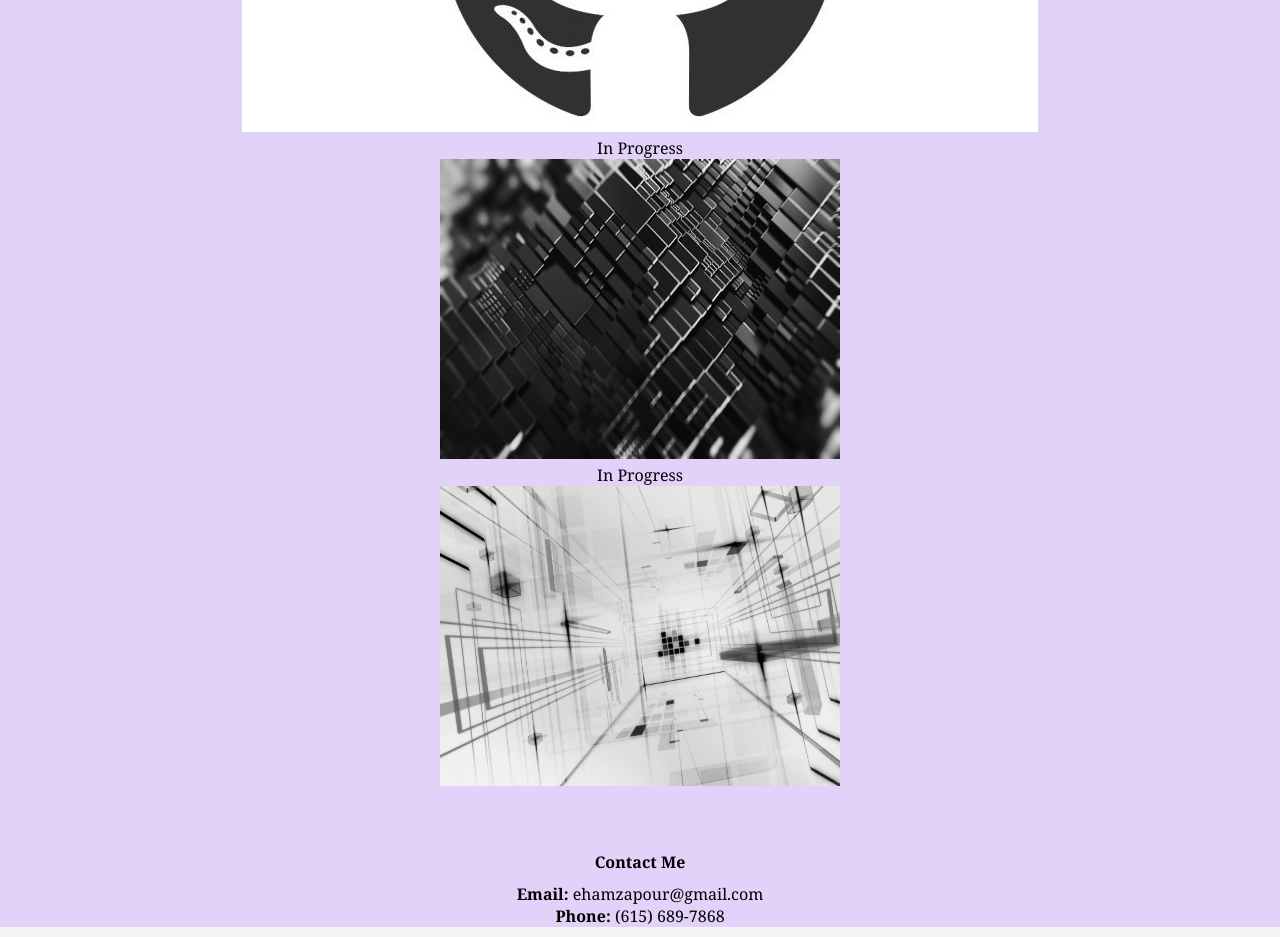
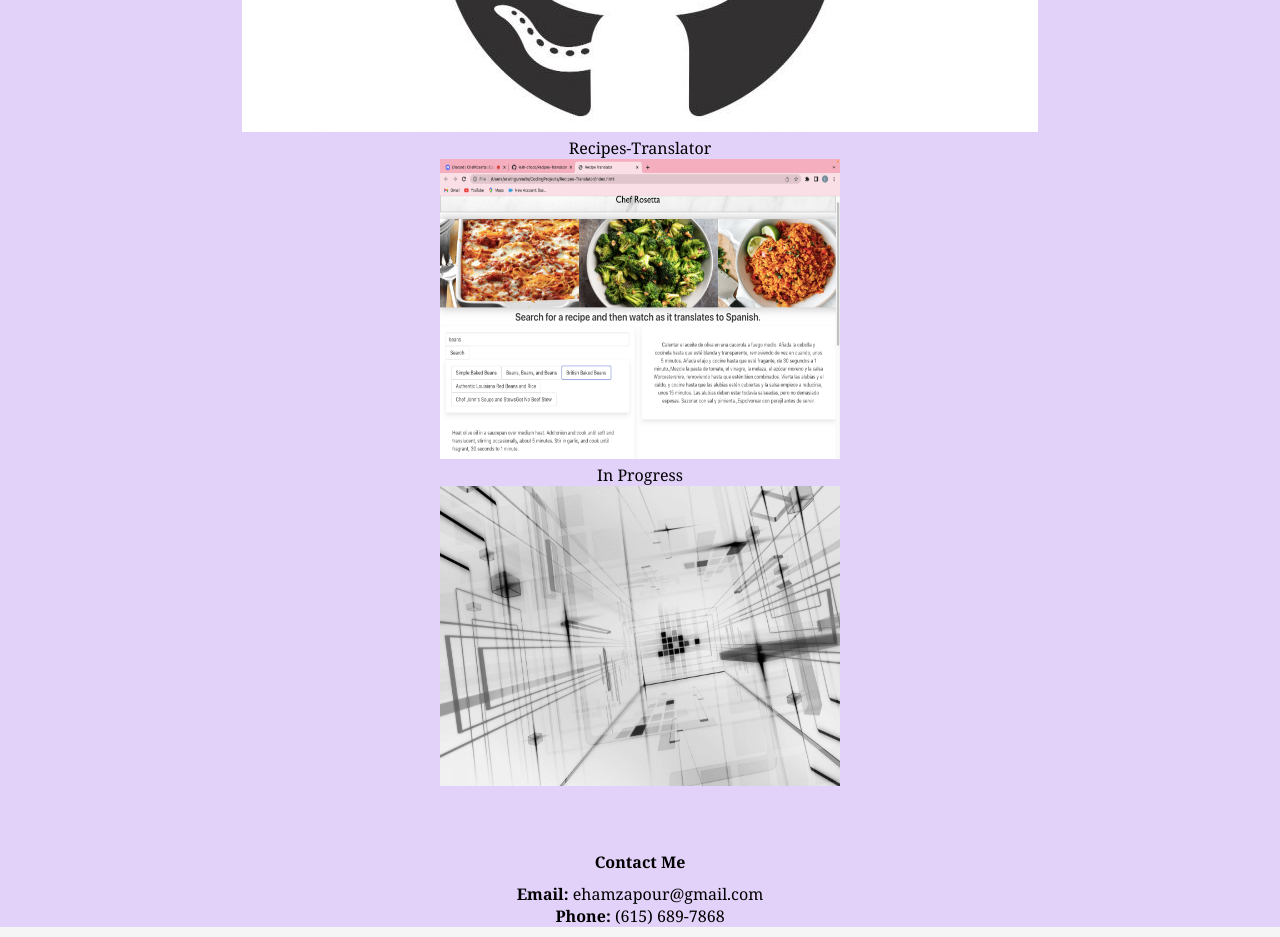
Before and after one commit to ehamzapour/MyPortfolio, a plain HTML site: page index.html in a window 1280 px wide. Shown: the part 1000-1937 px from the top of the page. Drawn offline with Linux system fonts and the light colour scheme.

Commit message:
added recipes depo

```diff
--- a/index.html
+++ b/index.html
@@ -48,9 +48,9 @@
             </a>
             </section>
             <section id="inprogress1">
-                <header>In Progress</header>
-                <a href="https://github.com/ehamzapour/TestRepository">
-                    <img alt="black and white abstract photo" src="./images/techone.jpeg"
+                <header>Recipes-Translator</header>
+                <a href="https://ehamzapour.github.io/Recipes-Translator/">
+                    <img alt="black and white abstract photo" src="./images/RecipeTranslator.png"
                     width="400" height="300">
                 </a>
             </section>
```
Also changed, not shown: images/RecipeTranslator.png (added).
